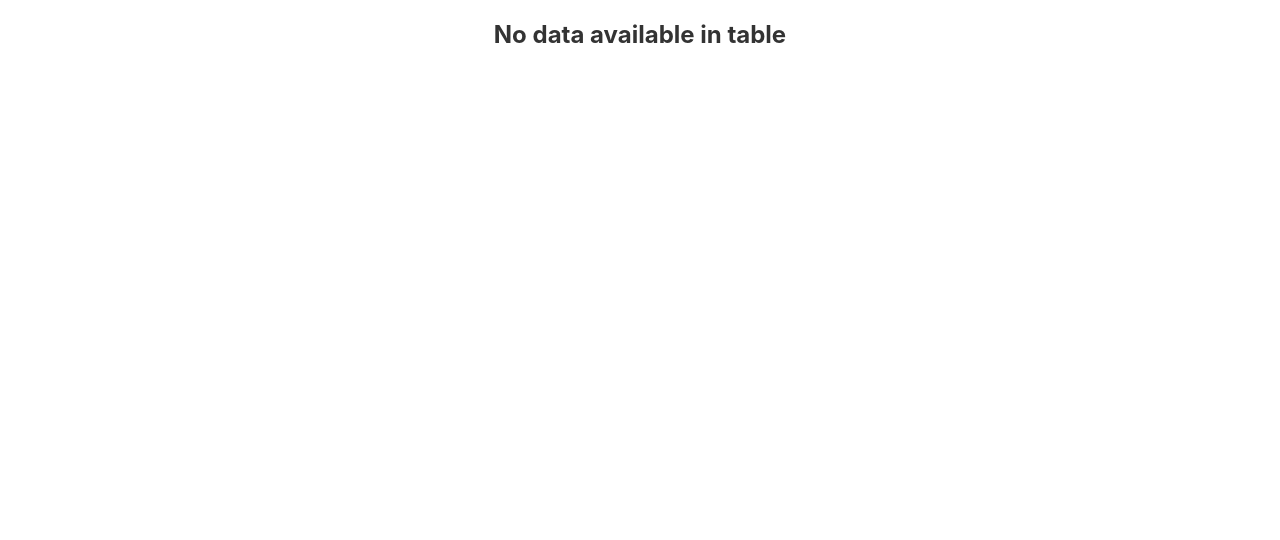
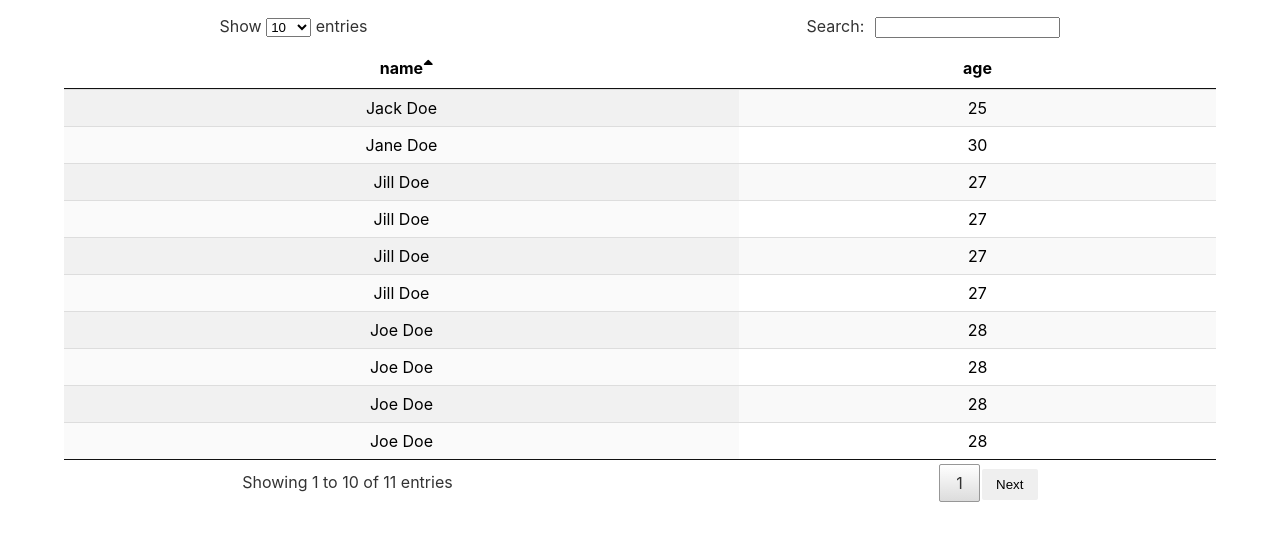
Before and after one commit to DevWeb13/data-tables-react, a React (Create React App) app: page / in a window 1280 px wide. Shown: the top 540 px of the page. Built offline with nearby package versions, Linux system fonts and the light colour scheme.

Commit message:
feat: (updateResult.js): The search function now sorts the table according to the sorted column

```diff
--- a/src/index.js
+++ b/src/index.js
@@ -3,7 +3,63 @@ import ReactDOM from 'react-dom/client';
 import './index.css';
 import App from './App';
 
-const employees = [];
+const employees = [
+  {
+    id: 1,
+    name: 'John Doe',
+    age: 32,
+  },
+  {
+    id: 2,
+    name: 'Jane Doe',
+    age: 30,
+  },
+  {
+    id: 3,
+    name: 'Jack Doe',
+    age: 25,
+  },
+  {
+    id: 4,
+    name: 'Jill Doe',
+    age: 27,
+  },
+  {
+    id: 5,
+    name: 'Joe Doe',
+    age: 28,
+  },
+  {
+    id: 6,
+    name: 'Jill Doe',
+    age: 27,
+  },
+  {
+    id: 7,
+    name: 'Joe Doe',
+    age: 28,
+  },
+  {
+    id: 8,
+    name: 'Jill Doe',
+    age: 27,
+  },
+  {
+    id: 9,
+    name: 'Joe Doe',
+    age: 28,
+  },
+  {
+    id: 10,
+    name: 'Jill Doe',
+    age: 27,
+  },
+  {
+    id: 11,
+    name: 'Joe Doe',
+    age: 28,
+  },
+];
 
 const root = ReactDOM.createRoot(document.getElementById('root'));
 root.render(
--- a/src/updateResult.js
+++ b/src/updateResult.js
@@ -1,19 +1,21 @@
 /**
- * The function takes in an array and a value, and returns a new array with the filtered data
+ * It takes in an array, a value, and a column, and returns a new array that is filtered based on the
+ * value and column
  * @param {array} array - the array of data to be filtered
  * @param {string} value - the value of the search input
+ * @param {string} column - the column name of the data you want to search
  * @return {array} a new array of employees that match the search criteria.
  */
-function search(array, value) {
+function search(array, value, column) {
   let newfilteredData = [];
   if (value.length === 0) {
     newfilteredData = array;
   } else {
     newfilteredData = array.filter((employee) => {
-      return (
-        employee.firstName.toLowerCase().includes(value.toLowerCase()) ||
-        employee.lastName.toLowerCase().includes(value.toLowerCase())
-      );
+      return employee[column]
+        .toString()
+        .toLowerCase()
+        .includes(value.toLowerCase());
     });
   }
   return newfilteredData;
@@ -87,7 +89,7 @@ function updateResult(
     return [employeesToRender, filteredData];
   }
 
-  filteredData = search(employees, searchValue);
+  filteredData = search(employees, searchValue, column);
 
   filteredData = columnChooseAndSort(filteredData, column, order);
 
```
